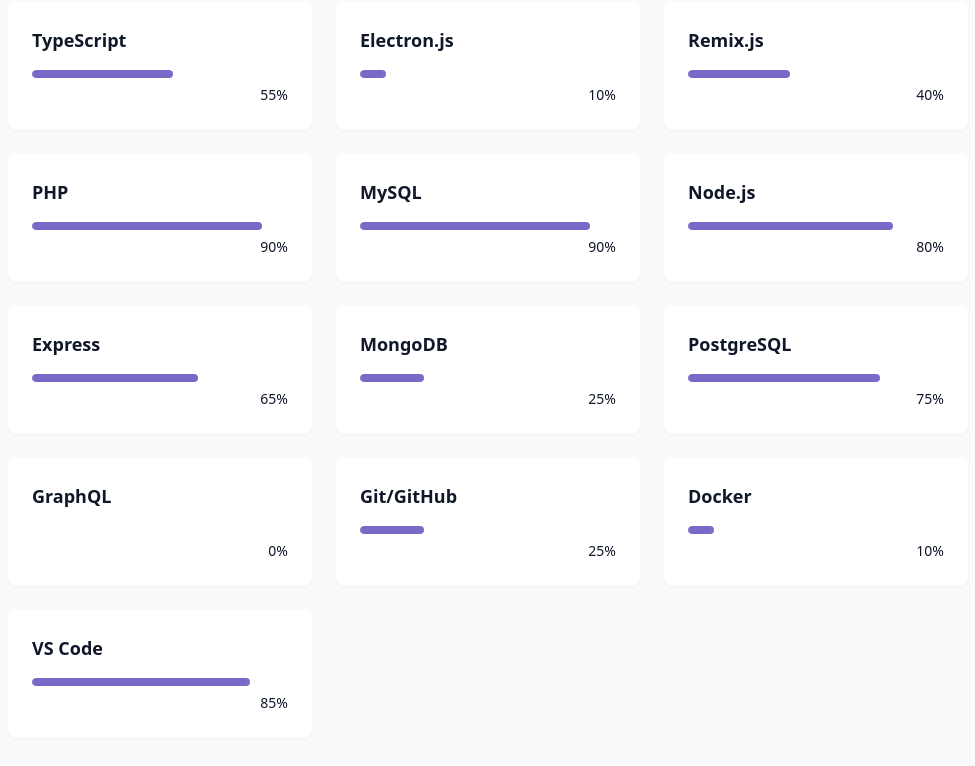
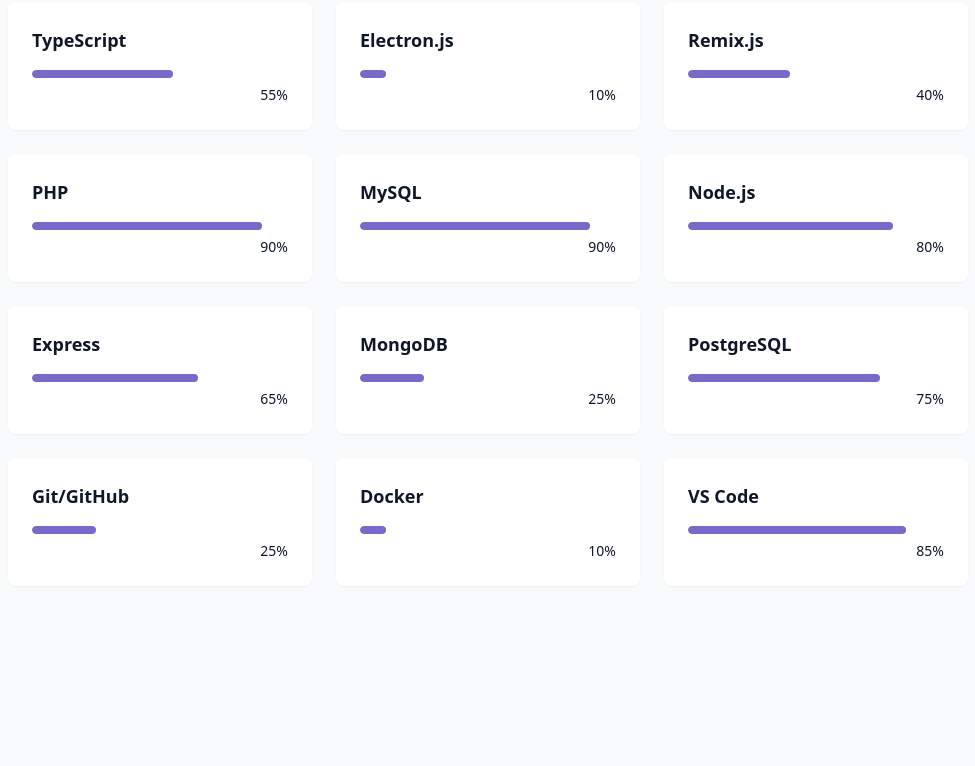
Before and after one commit to satyendrasss/skinfo, a React (Vite) app: page / in a window 1280 px wide. Shown: the part 2000-2766 px from the top of the page, without its empty margins (152-1127 px from the left). Built offline with nearby package versions, Linux system fonts and the light colour scheme.

Commit message:
change skills

```diff
--- a/src/components/AllProjects.jsx
+++ b/src/components/AllProjects.jsx
@@ -17,7 +17,7 @@
         id: 2,
         title: 'Aspirational Blocks Programme',
         description: 'The Ministry of Health and Family Welfare is committed to improving healthcare services in most poor performing underdeveloped blocks across the country as part of the Aspirational Blocks Programme.',
-        tags: ['React', 'Node.j', 'PostgreSQL'],
+        tags: ['React', 'Node.js', 'PostgreSQL'],
         client: 'Ministry of Health & Family Welfare Govt. of India',
         role: 'Lead Developer',
         demoUrl: 'https://abphealth.mohfw.gov.in/',
--- a/src/components/SkillsSection.jsx
+++ b/src/components/SkillsSection.jsx
@@ -17,7 +17,7 @@
   { name: "Express", level: 65, category: "backend" },
   { name: "MongoDB", level: 25, category: "backend" },
   { name: "PostgreSQL", level: 75, category: "backend" },
-  { name: "GraphQL", level: 0, category: "backend" },
+  // { name: "GraphQL", level: 0, category: "backend" },
 
   // Tools
   { name: "Git/GitHub", level: 25, category: "tools" },
```
